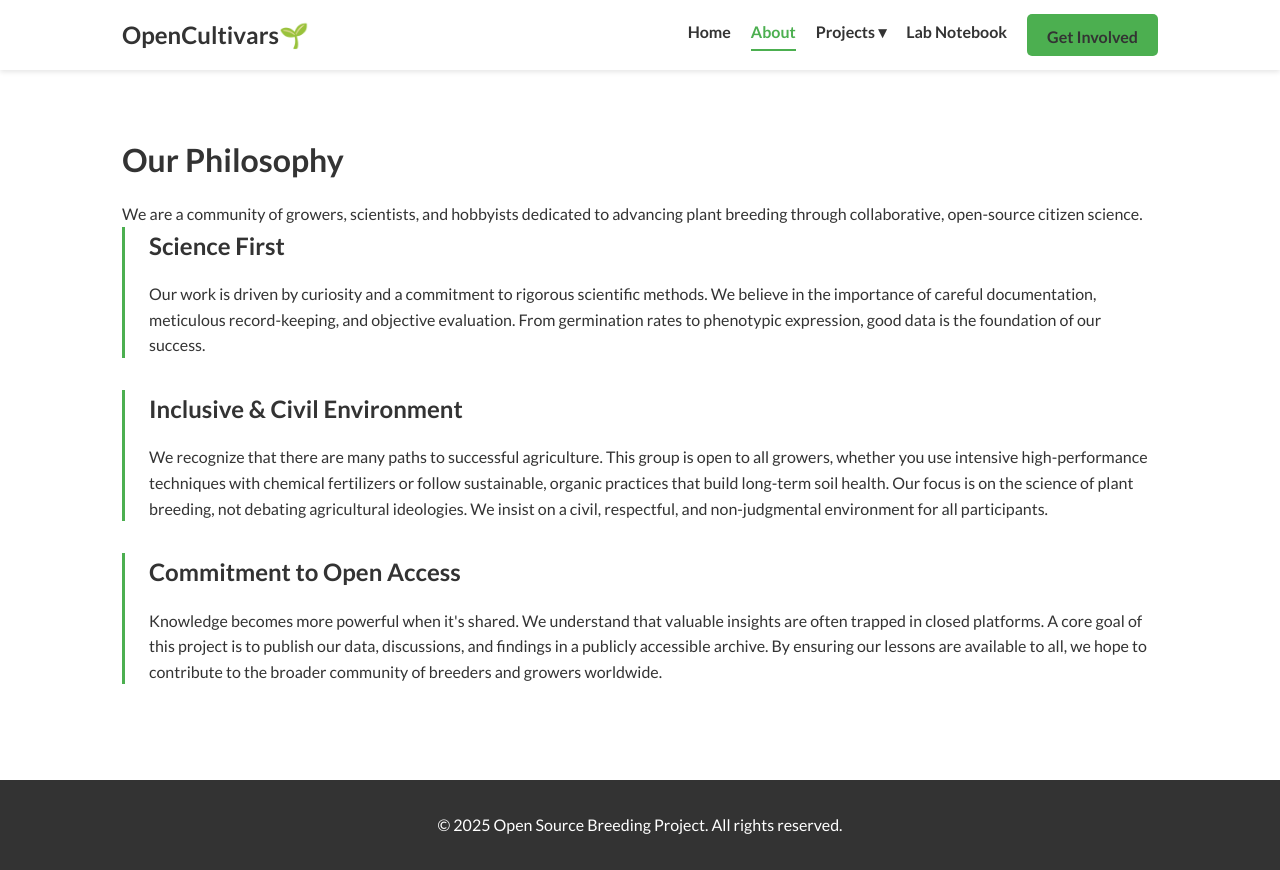
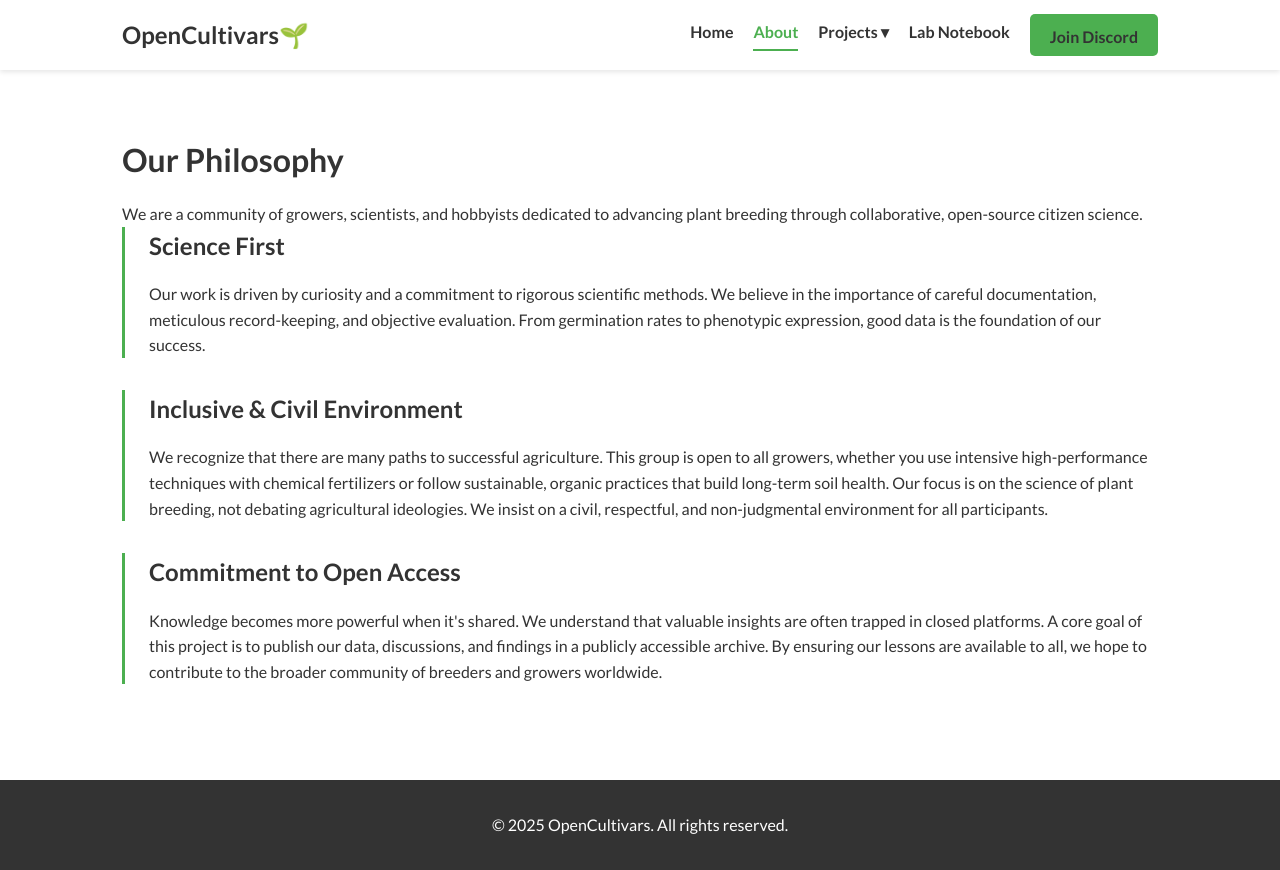
Before and after one commit to seedorfj/opencultivars.site, a plain HTML site: page about.html in a window 1280 px wide. Drawn offline with Linux system fonts and the light colour scheme.

```diff
--- a/about.html
+++ b/about.html
@@ -3,7 +3,7 @@
 <head>
     <meta charset="UTF-8">
     <meta name="viewport" content="width=device-width, initial-scale=1.0">
-    <title>About Us | OSBP</title>
+    <title>About Us | OpenCultivars</title>
     <link rel="stylesheet" href="style.css">
     <link rel="preconnect" href="https://fonts.googleapis.com">
     <link rel="preconnect" href="https://fonts.gstatic.com" crossorigin>
--- a/footer.html
+++ b/footer.html
@@ -1,3 +1,3 @@
 <div class="container">
-    <p>&copy; 2025 Open Source Breeding Project. All rights reserved.</p>
+    <p>&copy; 2025 OpenCultivars. All rights reserved.</p>
 </div>
--- a/header.html
+++ b/header.html
@@ -11,7 +11,7 @@
             </ul>
         </li>
         <li><a href="/database/">Lab Notebook</a></li>
-        <li><a href="/database/" class="cta-button">Get Involved</a></li>
+        <li><a href="https://discord.gg/Hcr8qvCm" class="cta-button">Join Discord</a></li>
     </ul>
     <div class="hamburger">
         <div></div>
```
Also changed, not shown: projects.html (+1 -1 lines), squash-project.html (+1 -1 lines).
